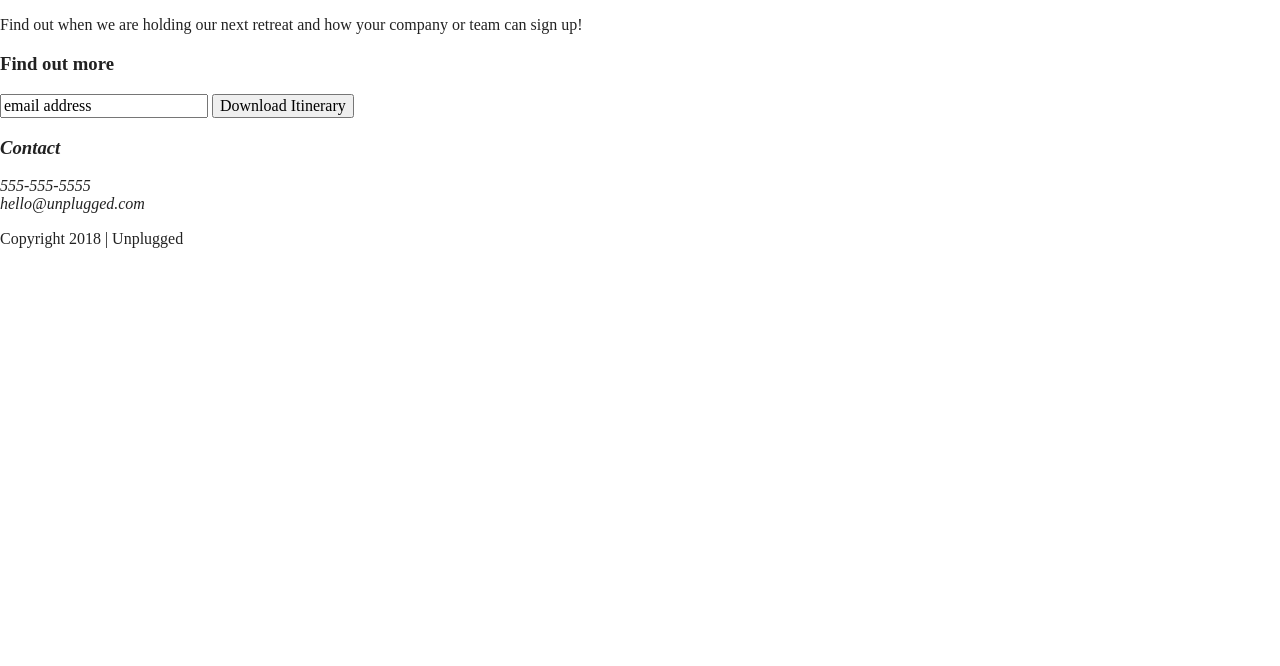
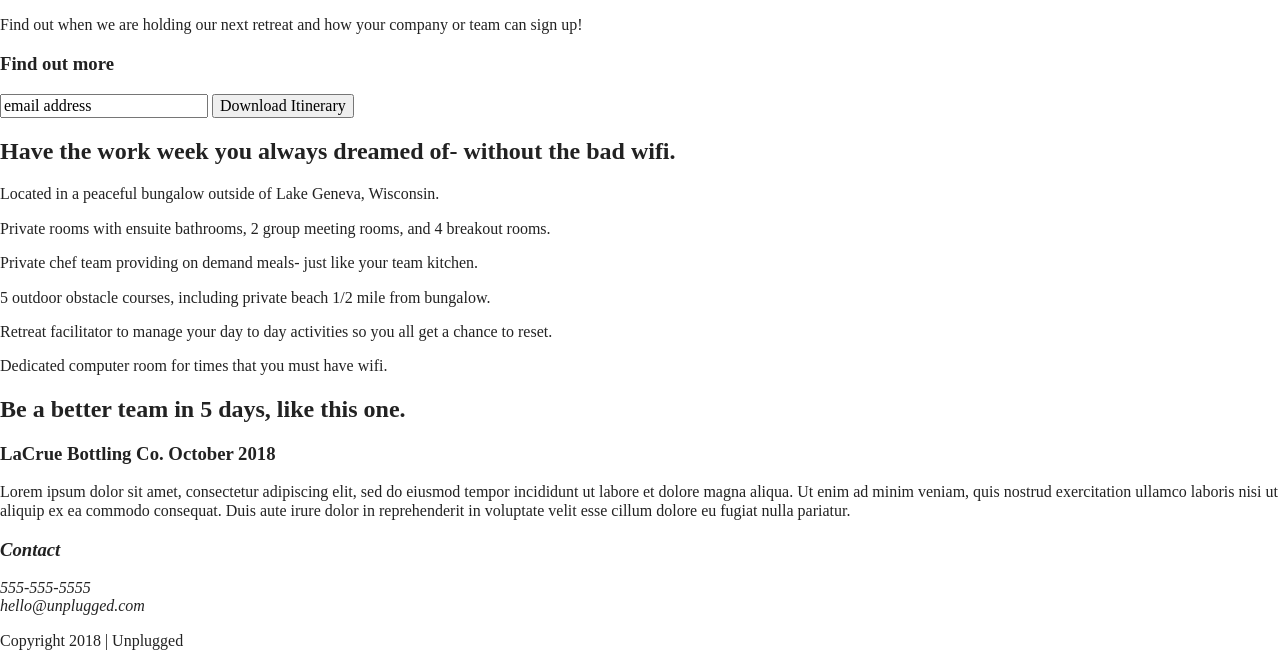
Before and after one commit to kerileach/unplugged, a website built with Parcel: page index.html in a window 1280 px wide. Shown: the part 176-842 px from the top of the page. Before the commit the page ends 800 px from the top, so only its background shows below. Built offline with nearby package versions, Linux system fonts and the light colour scheme.

Commit message:
Coded home page fully

```diff
--- a/index.html
+++ b/index.html
@@ -59,6 +59,60 @@
       </div>
     </aside>
 
+    <section class="features">
+      <div class="content-wrapper">
+       <h2>Have the work week you always dreamed of- without the bad wifi. </h2>
+        <div class="features-items">
+        <article>
+          <p class="fontawesome-icon"></p>
+          <p class="features-item-description">Located in a peaceful bungalow outside of Lake Geneva, Wisconsin.</p>
+        </article>
+
+        <article>
+          <p class="fontawesome-icon"></p>
+          <p class="features-item-description">Private rooms with ensuite bathrooms, 2 group meeting rooms, and 4 breakout rooms.</p>
+        </article>
+
+        <article>
+          <p class="fontawesome-icon"></p>
+          <p class="features-item-description">Private chef team providing on demand meals- just like your team kitchen.</p>
+        </article>
+
+        <article>
+          <p class="fontawesome-icon"></p>
+          <p class="features-item-description">5 outdoor obstacle courses, including private beach 1/2 mile from bungalow.</p>
+        </article>
+
+        <article>
+          <p class="fontawesome-icon"></p>
+          <p class="features-item-description">Retreat facilitator to manage your day to day activities so you all get a chance to reset.</p>
+        </article>
+
+        <article>
+          <p class="fontawesome-icon"></p>
+          <p class="features-item-description">Dedicated computer room for times that you must have wifi.</p>
+        </article>
+        </div>
+      </div>
+    </section>
+
+    <section class="reviews">
+      <div class="content-wrapper">
+        <h2>Be a better team in 5 days, like this one.</h2>
+        <article>
+          <div>
+            <h3>LaCrue Bottling Co. October 2018</h3>
+            <p>
+              Lorem ipsum dolor sit amet, consectetur adipiscing elit, sed do eiusmod tempor incididunt ut labore et
+              dolore magna aliqua. Ut enim ad minim veniam, quis nostrud exercitation ullamco laboris nisi ut aliquip
+              ex ea commodo consequat. Duis aute irure dolor in reprehenderit in voluptate velit esse cillum dolore eu
+              fugiat nulla pariatur.
+            </p>
+          </div>
+        </article>
+      </div>
+    </section>
+
   </main> <!-- main wrapper -->
 
   <footer>
```
